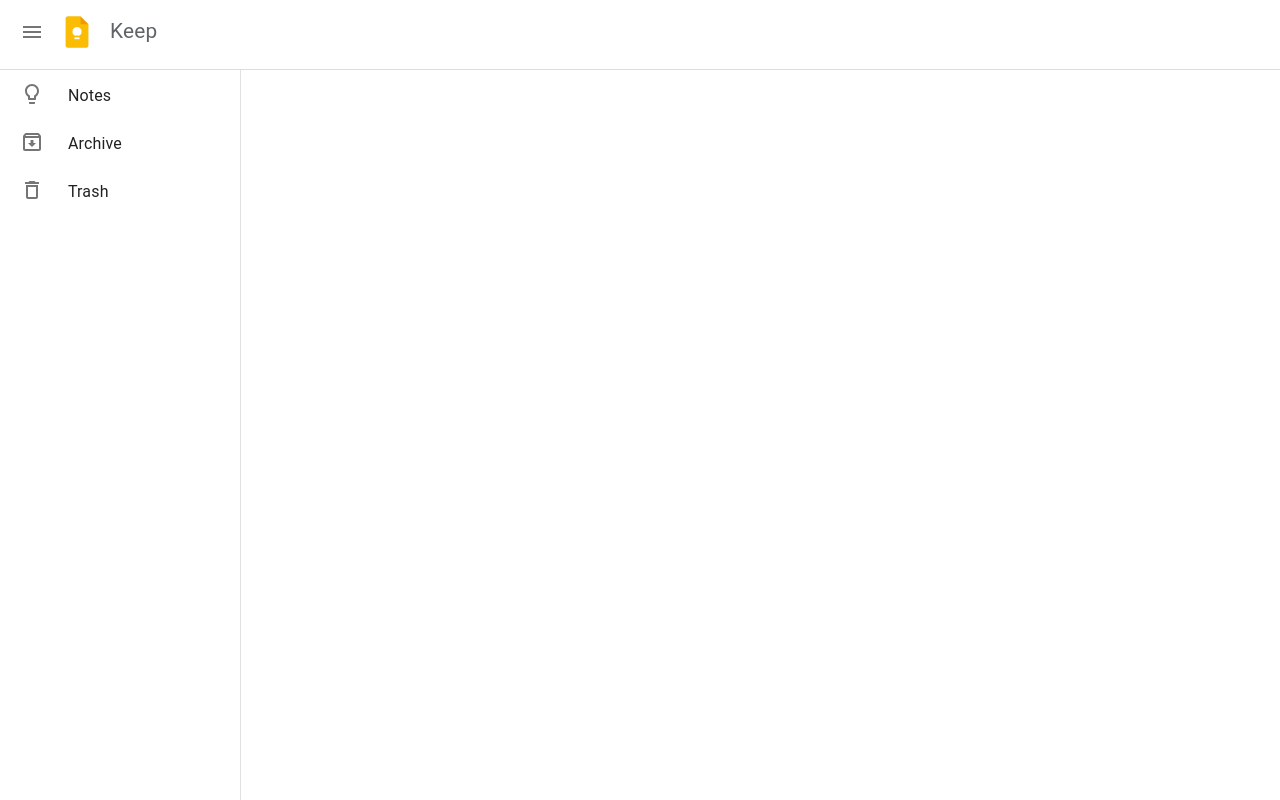
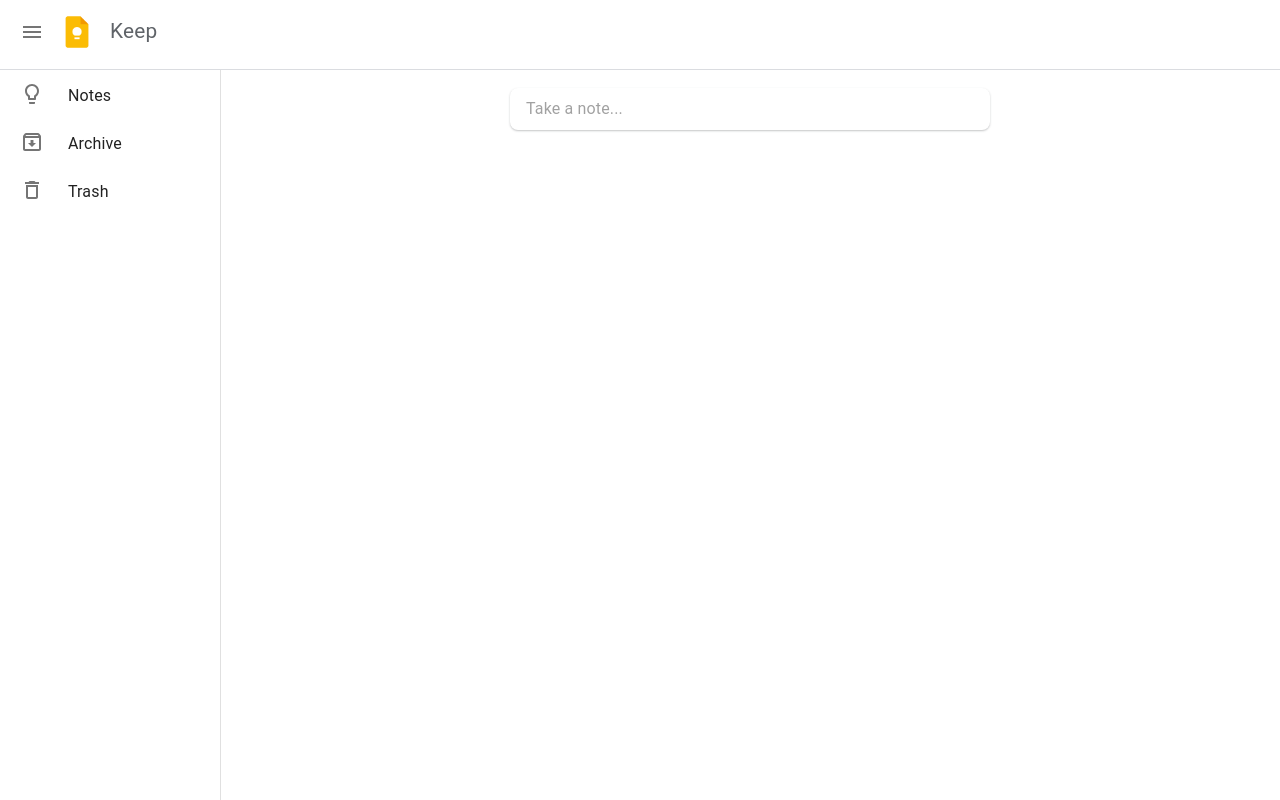
Before and after one commit to amit9838/google-keep-clone, a React (Create React App) app: page / in a window 1280 px wide. Built offline with nearby package versions, Linux system fonts and the light colour scheme.

Commit message:
add note input form and notes context

```diff
--- a/src/App.js
+++ b/src/App.js
@@ -1,11 +1,14 @@
 import './App.css';
+import DataProvider from './components/context/Dataprovider';
 import Home from './components/Home';
 
 
 function App() {
   return (
     <>
+    <DataProvider>
       <Home/>
+    </DataProvider>
     </>
   );
 }
--- a/src/components/Home.jsx
+++ b/src/components/Home.jsx
@@ -1,13 +1,25 @@
 import React from 'react'
+import { Box, Typography } from '@mui/material'
 
 
 // Components
-import SwipeDrawer from './SwipeDrawer'
+import SwipeDrawer from './SwipeDrawer';
+import Notes from './notes/Notes';
+import Form from './notes/Form';
+
+
+
 
 function Home() {
   return (
     <div>
-      <SwipeDrawer/>
+      <Box sx={{ display: 'flex' }}>
+        <SwipeDrawer />
+        <Box component="main" sx={{ flexGrow: 1, p: 3, mt: 6 }}>
+            <Form />
+          {/* <Notes /> */}
+        </Box>
+      </Box>
     </div>
   )
 }
--- a/src/components/SwipeDrawer.jsx
+++ b/src/components/SwipeDrawer.jsx
@@ -1,13 +1,13 @@
 import * as React from 'react';
 import { styled } from '@mui/material/styles';
-import {Box,Drawer as MuiDrawer} from '@mui/material';
+import { Box, Drawer as MuiDrawer } from '@mui/material';
 
 
 // Componets
 import HeaderBar from './HeaderBar';
 import NavList from '../NavList';
 
-const drawerWidth = 240;
+const drawerWidth = 220;
 
 const openedMixin = (theme) => ({
     width: drawerWidth,
@@ -31,7 +31,7 @@
 });
 
 const DrawerHeader = styled('div')(({ theme }) => ({
-    zIndex:1201,
+    zIndex: 1201,
     // necessary for content to be below app bar
     ...theme.mixins.toolbar,
 }));
@@ -64,14 +64,13 @@
 
 
     return (
-        <Box sx={{ display: 'flex' }}>
+        <>
             <HeaderBar open={open} handleDrawer={handleDrawer} />
             <Drawer variant="permanent" open={open}>
                 <DrawerHeader></DrawerHeader>
                 <NavList open={open} />
             </Drawer>
-
-        </Box>
+        </>
     );
 }
 
--- /dev/null
+++ b/src/components/context/Dataprovider.jsx
@@ -0,0 +1,25 @@
+import { createContext, useState } from "react";
+
+export const DataContext = createContext(null);
+
+
+const DataProvider = ({children}) => {
+    const [notes, setNotes] = useState([])
+    const [archiveNotes, setArchiveNotes] = useState([])
+    const [trashNotes, setTrashNotes] = useState([])
+
+    return (
+        <DataContext.Provider value={{
+            notes,
+            setNotes,
+            archiveNotes,
+            setArchiveNotes,
+            trashNotes,
+            setTrashNotes
+        }}>
+            {children}
+        </DataContext.Provider>
+    )
+}
+
+export default DataProvider;
--- /dev/null
+++ b/src/components/notes/Form.jsx
@@ -0,0 +1,67 @@
+import { React, useState,useRef,useContext } from 'react'
+import { Box, TextField, Paper, ClickAwayListener } from '@mui/material'
+import styled from '@emotion/styled';
+import { borderRadius } from '@mui/system';
+import { DataContext } from '../context/Dataprovider';
+
+
+const Container = styled(Box)`
+  display:flex;
+  flex-direction:column;
+  justify-content:center;
+  align-items:center;
+    // background-color:grey;
+  margin-top:1rem;
+  min-height:2rem;
+  `;
+
+
+
+//   boxShadow:'0 1px 2px 0 rgb(60 64 67/ 30%), 0 2px 6px 2px rgb(60 64 70 15%)'
+function Form() {
+    const [showTextField, setShowTextField] = useState(false);
+
+    const {notes,SetNotes} = useContext(DataContext);
+
+    const FormRef = useRef()
+
+    const handleTextFieldClick = () => {
+        setShowTextField(true);
+        FormRef.current.style.minHeight='4.5rem';
+        // console.log(FormRef.current)
+    }
+
+    const handleClickAway = () => {
+        setShowTextField(false)
+        FormRef.current.style.minHeight='2rem';
+    }
+
+    return (
+        <Container>
+            {/* <Box sx={{display:'flex', flexDirection:'column', minWidth:'25rem', boxShadow:'0 1px 2px 0 rgb(60 64 67/ 30%)', borderRadius:'.5rem', padding :'1rem 2rem' }}>  */}
+            <ClickAwayListener onClickAway={handleClickAway}>
+                <div ref = {FormRef} style={{ display: 'flex', flexDirection: 'column', minWidth: '28rem', padding: '.3rem 1rem', borderRadius:'.5rem',boxShadow:'0 1px 2px 0 rgb(60 64 67/ 30%)' }}>
+                    {showTextField &&
+                        <TextField
+                            variant="standard"
+                            placeholder='Title'
+                            InputProps={{ disableUnderline: true }}
+                            style={{ marginBottom: '.2rem' }}
+                        />
+                    }
+
+                    <TextField
+                        onClick={handleTextFieldClick}
+                        variant="standard"
+                        placeholder='Take a note...'
+                        InputProps={{ disableUnderline: true}}
+                        multiline
+                    />
+                </div>
+            </ClickAwayListener>
+            {/* </Box>  */}
+        </Container>
+    )
+}
+
+export default Form
--- /dev/null
+++ b/src/components/notes/Notes.jsx
@@ -0,0 +1,9 @@
+import React from 'react'
+
+function Notes() {
+  return (
+    <div>Notsdvfdsnfgvfsdjgkdsgkhhslkdes</div>
+  )
+}
+
+export default Notes
```
